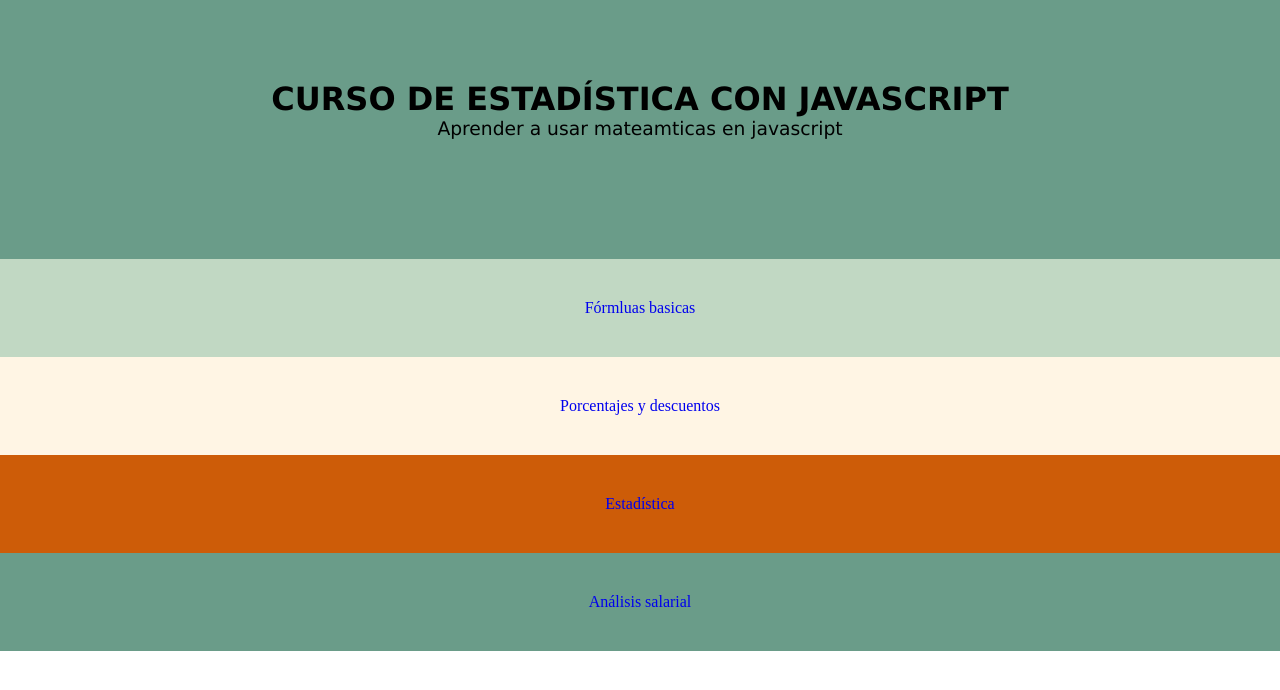
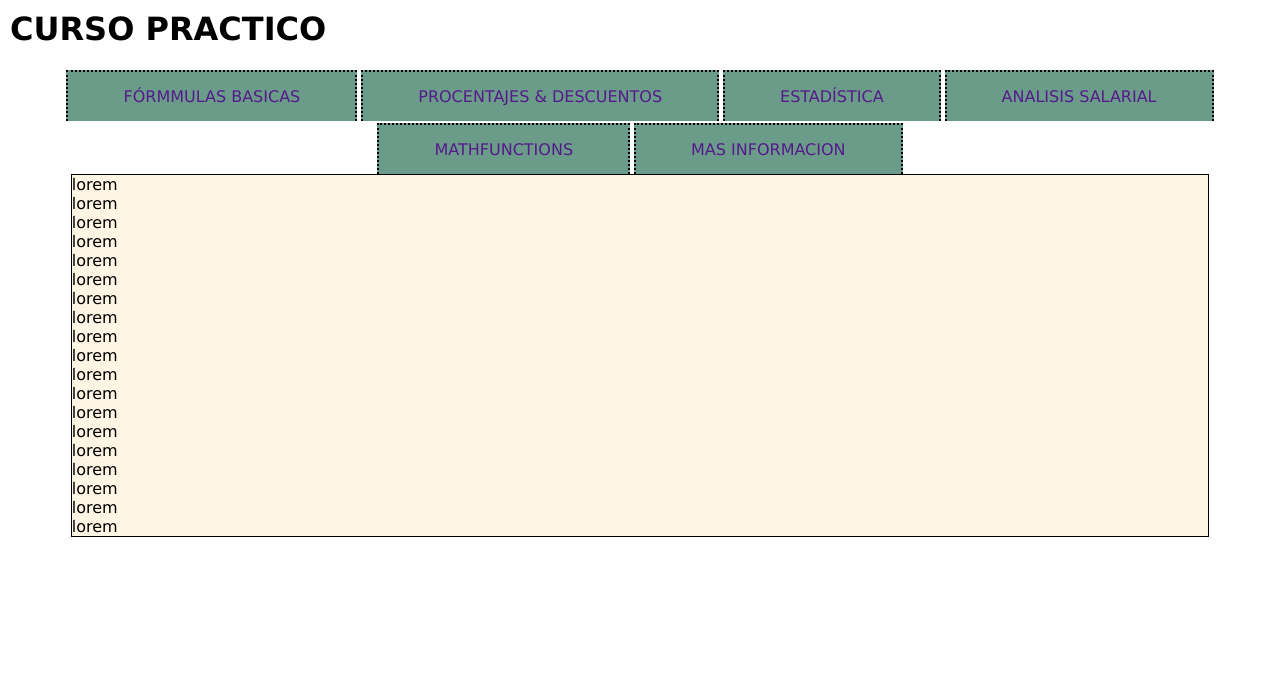
Before and after one commit to Santicamejo/MyCourses, a plain HTML site: page Javascript/math/index.html in a window 1280 px wide. Drawn offline with Linux system fonts and the light colour scheme.

Commit message:
Comienzo la creacion del CSS de la pagina main

```diff
--- a/Javascript/math/index.html
+++ b/Javascript/math/index.html
@@ -7,16 +7,67 @@
     <link rel="stylesheet" href="styles.css">
 </head>
 <body>
+    <header id="header">
+        <div>
+            <h1 id="headerTitle">CURSO PRACTICO</h1>
+            <!-- <ul>
+                <li>sm116805@gmailcom</li>
+                <li>098752290</li>
+            </ul> -->
+        </div>
+        <ul id="headerList">
+            <li><a href="">FÓRMMULAS BASICAS</a></li>
+            <li><a href="">PROCENTAJES & DESCUENTOS</a></li>
+            <li><a href="">ESTADÍSTICA</a></li>
+            <li><a href="">ANALISIS SALARIAL</a></li>
+            <li><a href="">MATHFUNCTIONS</a></li>
+            <li><a href="">MAS INFORMACION</a></li>
+        </ul>
+    </header>
+
+    <section id="section">
+        <div>
+            <p>lorem</p>
+            <p>lorem</p>
+            <p>lorem</p>
+            <p>lorem</p>
+            <p>lorem</p>
+            <p>lorem</p>
+            <p>lorem</p>
+            <p>lorem</p>
+            <p>lorem</p>
+            <p>lorem</p>
+            <p>lorem</p>
+            <p>lorem</p>
+            <p>lorem</p>
+            <p>lorem</p>
+            <p>lorem</p>
+            <p>lorem</p>
+            <p>lorem</p>
+            <p>lorem</p>
+            <p>lorem</p>
+        </div>
+
+    </section>
+
+    <footer>
+    </footer>
+
+    <script src="main.js"></script>
+</body>
+</html>
+
+
+
+<!-- <div id="centro">
     <div id="titulo">
         <h1>CURSO DE ESTADÍSTICA CON JAVASCRIPT</h1>
         <h3>Aprender a usar mateamticas en javascript</h3>
     </div>
-    <ui>
+    <ul>
         <li id="li1" ><a href="math.html">Fórmluas basicas</a></li>
         <li id="li2" > <a href="pordes.html">Porcentajes y descuentos</a></li>
         <li id="li3" ><a href="est.html">Estadística</a></li>
         <li id="li4" ><a href="ana.html">Análisis salarial</a></li>
     </ul>
-    <script src="main.js"></script>
-</body>
-</html>
+</div> -->
--- a/Javascript/math/styles.css
+++ b/Javascript/math/styles.css
@@ -2,6 +2,7 @@
     margin: 0px;
     padding: 0px;
     text-decoration: none;
+    font-family: Verdana, Geneva, Tahoma, sans-serif;
   }
 :root{
     --color1: #CD5C08;
@@ -9,44 +10,37 @@
     --color3: #C1D8C3;
     --color4: #6A9C89;
 }
-body{
-    text-align: center;
+#header{
+    display: inline-block;
+    width: 100vw;
 }
-h1{
-    font-weight: 900;
-    font-family: Verdana, Geneva, Tahoma, sans-serif;
+#headerTitle{
+    padding: 10px;
+}
+#headerList{
+    padding: 10px;
+    display: flex;
+    flex-wrap: wrap;
+    text-decoration: none;
+    list-style: none;
+    padding-bottom: 0px;
+    justify-content: center;
+}
+#headerList li{
+    margin: 2px;
+    padding-left: 55px;
+    padding-right: 55px;
+    padding-top: 15px;
+    padding-bottom: 15px;
     margin-bottom: 0px;
-    padding: 0px;
+    border: dotted black 2px;
+    border-bottom:0px ;
+    background-color: var(--color4);
 }
-h3{
-    font-weight: 100;
-    font-family: Verdana, Geneva, Tahoma, sans-serifs;
+#section div{
+    margin: 0 auto;
+    width: 88.8vw;
+    height: auto;
+    border: solid black 1px;
+    background-color: var(--color2);
 }
-li{
-    list-style: none;
-}
-#titulo{
-    background-color: var(--color4);
-    padding-top: 10vh;
-    padding-bottom: 15vh;
-}
-#li1{
-    background-color: var(--color3);
-    padding-top: 5vh;
-    padding-bottom: 5vh;
-}
-#li2{
-    background-color: var(--color2);
-    padding-top: 5vh;
-    padding-bottom: 5vh;
-}
-#li3{
-    background-color: var(--color1);
-    padding-top: 5vh;
-    padding-bottom: 5vh;
-}
-#li4{
-    background-color: var(--color4);
-    padding-top: 5vh;
-    padding-bottom: 5vh;
-}
```
